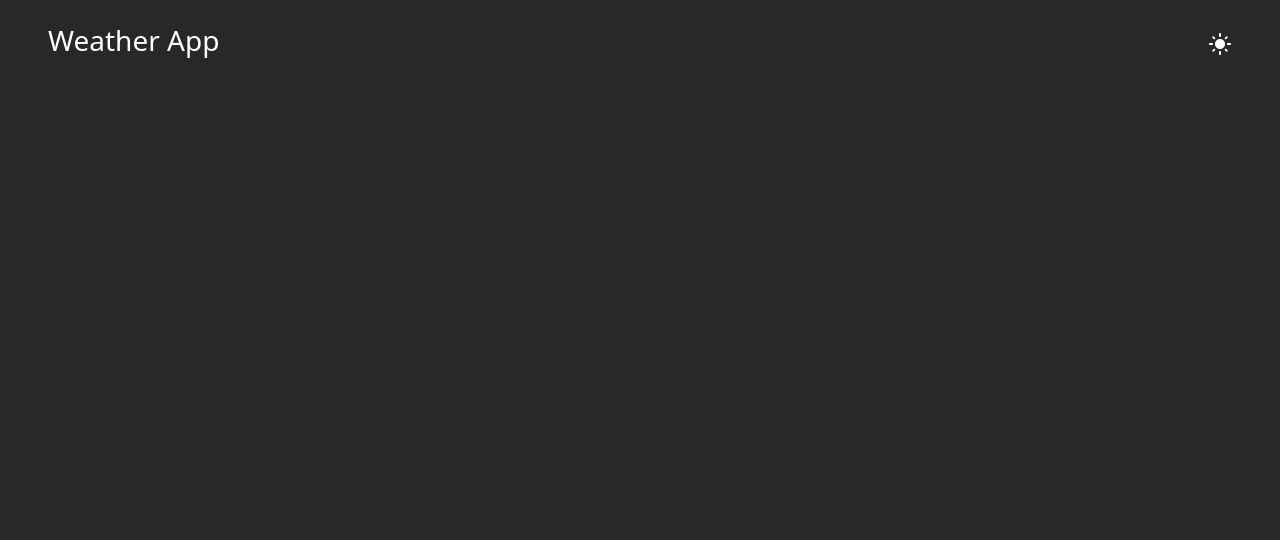
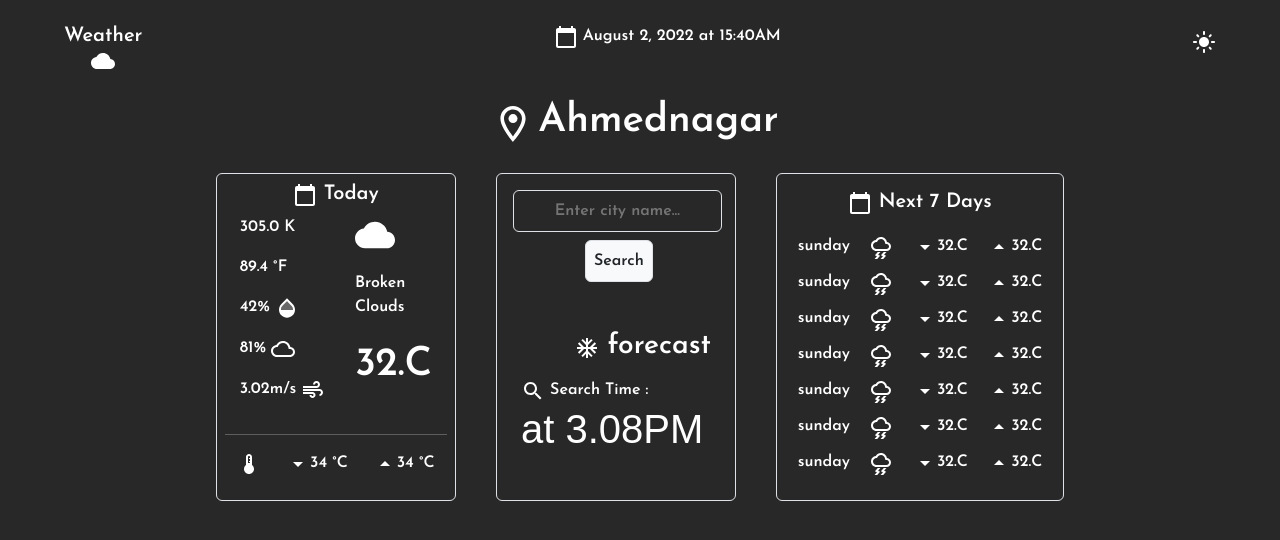
Before and after one commit to shreyash510/Weather-Application, a React (Create React App) app: page / in a window 1280 px wide. Shown: the top 540 px of the page. Built offline with nearby package versions, Linux system fonts and the light colour scheme.

Commit message:
design ready

```diff
--- a/src/App.css
+++ b/src/App.css
@@ -1,3 +1,15 @@
 *{
   font-family: 'Josefin Sans', sans-serif;
 }
+
+.App{
+  margin-left : 4em;
+  margin-right : 4em;
+}
+
+@media (max-width : 379px) {
+  .App{
+    margin-left : 1em;
+  margin-right : 1em;
+  }
+}
--- a/src/App.js
+++ b/src/App.js
@@ -1,6 +1,8 @@
+import "./App.css";
 import TopNavbar from "./component/Navbar";
 import { useSelector } from "react-redux";
 import { useEffect } from "react";
+import Weather from "./component/Weather";
 
 function App() {
   const mode = useSelector((state) => state.mode.payload);
@@ -12,6 +14,7 @@ function App() {
   return (
     <div className="App">
       <TopNavbar />
+      <Weather/>
     </div>
   );
 }
--- a/src/component/Navbar.jsx
+++ b/src/component/Navbar.jsx
@@ -1,15 +1,18 @@
 import "./nav.css";
-import { useState } from "react";
+import { useEffect, useState } from "react";
 import { actionMode } from "../redux/action";
 import LightModeIcon from "@mui/icons-material/LightMode";
 import {  useDispatch } from "react-redux";
-
+import CloudIcon from '@mui/icons-material/Cloud';
+import CalendarTodayIcon from '@mui/icons-material/CalendarToday';
 const TopNavbar = () => {
   const dispatch = useDispatch();
+  const [liveDate, setLiveDate] = useState("")
   const [mode, setMode] = useState({
     background: "#292828",
     color: "white",
   });
+
   const modeBtn = () => {
     setMode(
       mode.color === "white"
@@ -26,11 +29,30 @@ const TopNavbar = () => {
     // console.log(mode);
   };
 
+  const DateAndTime=()=>{
+    const currDate = new Date();
+    const date = currDate.getDate();
+    const month = currDate.getMonth();
+    const year = currDate.getFullYear();
+    const hour = currDate.getHours();
+    const minute = currDate.getMinutes();
+    const clock = hour>12?"AM":"PM";
+
+    const months = ["January", "February", "March", "April", "May", "June", "July", "August", "September", "October", "November",  "December"];
+    const cMonth = months[month];
+    const liveDate = `${cMonth} ${date}, ${year} at ${hour}:${minute}${clock}`
+    return liveDate
+  }
+  useEffect(()=>{
+    setLiveDate(DateAndTime())
+  },[liveDate])
+
   return (
     <>
       <nav>
-        <div className="header mx-5 my-3">
-          <h3 className="mt-2">Weather App</h3>
+        <div className="text-center header my-3">
+          <h5 className="text-center mt-2">Weather<br/> <CloudIcon/></h5>
+          <p id="date" className="text-center my-2"><CalendarTodayIcon/> {liveDate}</p>
           <h1 onClick={modeBtn} className="border-0 bg-transparent mode">
             <LightModeIcon />
           </h1>
--- /dev/null
+++ b/src/component/Weather.jsx
@@ -0,0 +1,243 @@
+import React from "react";
+import CalendarTodayIcon from "@mui/icons-material/CalendarToday";
+import CloudIcon from "@mui/icons-material/Cloud";
+import ThermostatIcon from "@mui/icons-material/Thermostat";
+import OpacityTwoToneIcon from "@mui/icons-material/OpacityTwoTone";
+import CloudOutlinedIcon from "@mui/icons-material/CloudOutlined";
+import AirOutlinedIcon from "@mui/icons-material/AirOutlined";
+import ArrowDropDownOutlinedIcon from "@mui/icons-material/ArrowDropDownOutlined";
+import ArrowDropUpOutlinedIcon from "@mui/icons-material/ArrowDropUpOutlined";
+import SearchOutlinedIcon from "@mui/icons-material/SearchOutlined";
+import AcUnitOutlinedIcon from "@mui/icons-material/AcUnitOutlined";
+import ThunderstormOutlinedIcon from "@mui/icons-material/ThunderstormOutlined";
+import LocationOnOutlinedIcon from '@mui/icons-material/LocationOnOutlined';
+
+const Weather = () => {
+  return (
+    <>
+    <h1 className="text-center"><LocationOnOutlinedIcon style={{transform: "scale(1.8)"}}/> Ahmednagar</h1>
+      <main className="w-100 d-flex justify-content-center">
+        <div className="d-flex flex-wrap">
+          <div
+            style={{ width: "15em", margin: "20px" }}
+            className="today border rounded p-2"
+          >
+            <h5 className="text-center">
+              <CalendarTodayIcon /> Today
+            </h5>
+            <div className="grp d-flex justify-content-around">
+              <div className="left ">
+                <p className="">
+                  305.0 <strong>K</strong>
+                </p>
+                <p className="">89.4 °F</p>
+                <p className="">
+                  42% <OpacityTwoToneIcon />
+                </p>
+                <p className="">
+                  81% <CloudOutlinedIcon />
+                </p>
+                <p className="">
+                  3.02m/s <AirOutlinedIcon />
+                </p>
+              </div>
+              <div className="right">
+                <p>
+                  <CloudIcon className="fs-1" />
+                </p>
+                <p>
+                  Broken
+                  <br /> Clouds
+                </p>
+                <p className="fs-1">32.C</p>
+              </div>
+            </div>
+            <hr />
+            <div className="temp d-flex justify-content-around">
+              <p>
+                <ThermostatIcon />
+              </p>
+              <p>
+                <ArrowDropDownOutlinedIcon />
+                34 °C
+              </p>
+              <p>
+                <ArrowDropUpOutlinedIcon />
+                34 °C
+              </p>
+            </div>
+          </div>
+
+          <div
+            style={{ width: "15em", margin: "20px" }}
+            className="forcase border p-2 rounded"
+          >
+            <form>
+              <input
+                style={{ width: "94%" }}
+                className="text-center bg-transparent border p-2 m-2 rounded"
+                type="text"
+                placeholder="Enter city name..."
+              />
+              <br />
+              <button
+                style={{ marginLeft: "36%" }}
+                className="p-2 bg-light border rounded text-dark "
+              >
+                Search
+              </button>
+            </form>
+
+            <div className="forcaset p-3 pt-5">
+              <h3 className="float-end">
+                <AcUnitOutlinedIcon /> forecast
+              </h3>
+              <br />
+              <br />
+              <p>
+                <SearchOutlinedIcon /> Search Time :{" "}
+              </p>
+              <p
+                style={{ fontFamily: "sans-serif", marginTop: "-20px" }}
+                className="fs-1"
+              >
+                at 3.08PM
+              </p>
+            </div>
+          </div>
+          <div
+            style={{ width: "18em", margin: "20px" }}
+            className="nextDays border rounded"
+          >
+            <h5 className="text-center py-3">
+              <CalendarTodayIcon /> Next 7 Days
+            </h5>
+            <div className="nextDay px-3">
+              <div
+                style={{ margin: "-5px" }}
+                className="d-flex justify-content-around "
+              >
+                <p>sunday</p>
+                <p>
+                  <ThunderstormOutlinedIcon />
+                </p>
+                <p>
+                  <ArrowDropDownOutlinedIcon />
+                  32.C
+                </p>
+                <p>
+                  <ArrowDropUpOutlinedIcon />
+                  32.C
+                </p>
+              </div>
+              <div
+                style={{ margin: "-5px" }}
+                className="d-flex justify-content-around"
+              >
+                <p>sunday</p>
+                <p>
+                  <ThunderstormOutlinedIcon />
+                </p>
+                <p>
+                  <ArrowDropDownOutlinedIcon />
+                  32.C
+                </p>
+                <p>
+                  <ArrowDropUpOutlinedIcon />
+                  32.C
+                </p>
+              </div>
+              <div
+                style={{ margin: "-5px" }}
+                className="d-flex justify-content-around"
+              >
+                <p>sunday</p>
+                <p>
+                  <ThunderstormOutlinedIcon />
+                </p>
+                <p>
+                  <ArrowDropDownOutlinedIcon />
+                  32.C
+                </p>
+                <p>
+                  <ArrowDropUpOutlinedIcon />
+                  32.C
+                </p>
+              </div>
+              <div
+                style={{ margin: "-5px" }}
+                className="d-flex justify-content-around"
+              >
+                <p>sunday</p>
+                <p>
+                  <ThunderstormOutlinedIcon />
+                </p>
+                <p>
+                  <ArrowDropDownOutlinedIcon />
+                  32.C
+                </p>
+                <p>
+                  <ArrowDropUpOutlinedIcon />
+                  32.C
+                </p>
+              </div>
+              <div
+                style={{ margin: "-5px" }}
+                className="d-flex justify-content-around"
+              >
+                <p>sunday</p>
+                <p>
+                  <ThunderstormOutlinedIcon />
+                </p>
+                <p>
+                  <ArrowDropDownOutlinedIcon />
+                  32.C
+                </p>
+                <p>
+                  <ArrowDropUpOutlinedIcon />
+                  32.C
+                </p>
+              </div>
+              <div
+                style={{ margin: "-5px" }}
+                className="d-flex justify-content-around"
+              >
+                <p>sunday</p>
+                <p>
+                  <ThunderstormOutlinedIcon />
+                </p>
+                <p>
+                  <ArrowDropDownOutlinedIcon />
+                  32.C
+                </p>
+                <p>
+                  <ArrowDropUpOutlinedIcon />
+                  32.C
+                </p>
+              </div>
+              <div
+                style={{ margin: "-5px" }}
+                className="d-flex justify-content-around"
+              >
+                <p>sunday</p>
+                <p>
+                  <ThunderstormOutlinedIcon />
+                </p>
+                <p>
+                  <ArrowDropDownOutlinedIcon />
+                  32.C
+                </p>
+                <p>
+                  <ArrowDropUpOutlinedIcon />
+                  32.C
+                </p>
+              </div>
+            </div>
+          </div>
+        </div>
+      </main>
+    </>
+  );
+};
+
+export default Weather;
--- a/src/component/nav.css
+++ b/src/component/nav.css
@@ -6,3 +6,18 @@
 .mode{
   cursor: pointer;
 }
+
+@media (max-width : 444px) {
+  #date{
+    position: absolute;
+    right: -80px;
+    top: 50%;
+    transform: rotate(90deg);
+    transition: 2s;
+  }
+  .mode{
+    /* font-size: ; */
+    transform: scale(1.8);
+    margin: .4em;
+  }
+}
```
